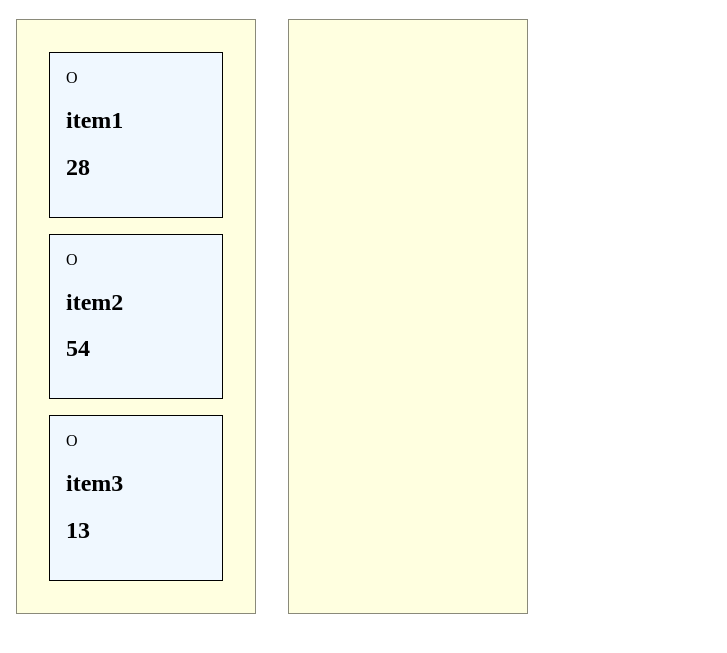
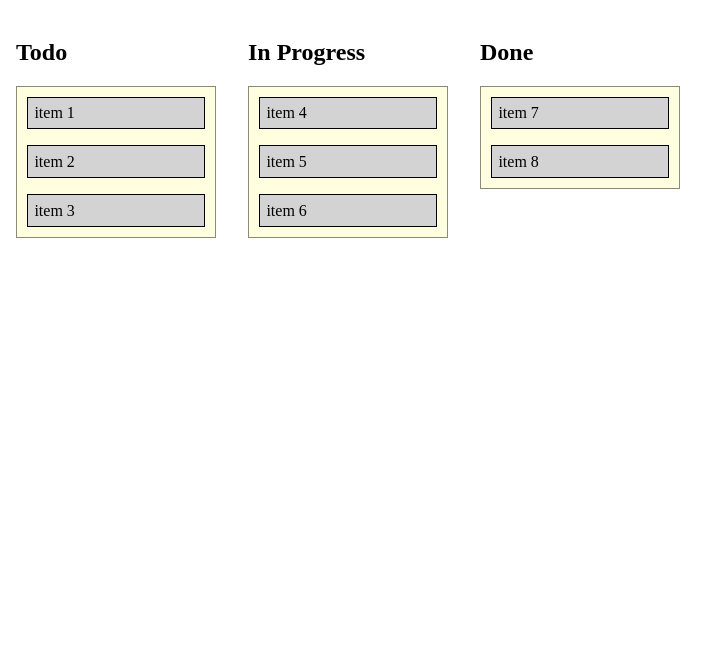
Before and after one commit to gDenisLit/simple-dnd-vanila, a plain HTML site: page index.html in a window 1280 px wide. Shown: the part 61-714 px from the top of the page, without its empty margins (0-727 px from the left). Drawn offline with Linux system fonts and the light colour scheme.

Commit message:
add basic dnd functionality. build small canban board, able to move items between arrays

```diff
--- a/assets/main.js
+++ b/assets/main.js
@@ -1,38 +1,138 @@
 'use strict'
 
-function init(){
-    const items = getItems()
-    renderItems(items)
+var todoItems
+var inProgressItems
+var doneItems
+
+const todoContainer = document.getElementById("todo-container")
+const inProgressContainer = document.getElementById("in-progress-container")
+const doneContainer = document.getElementById("done-container")
+
+function init() {
+    createItems()
+    renderItems()
+    addEventListeners()
 }
 
-function renderItems(items) {
-    const strHtml = items.map(item => `
-        <li class="item-preview" draggable="true">
-            <div>O</div>
-            <h2>${item.name}</h2>
-            <h2>${item.price}</h2>
-        </li>
-    `).join('')
-    document.querySelector('.item-list').innerHTML = strHtml
+function renderItems() {
+    renderArrayItems(todoContainer, todoItems)
+    renderArrayItems(inProgressContainer, inProgressItems)
+    renderArrayItems(doneContainer, doneItems)
 }
 
-function getItems(){
+function addEventListeners() {
+    handleDrop("todo-container", todoItems)
+    handleDrop("in-progress-container", inProgressItems)
+    handleDrop("done-container", doneItems)
+}
+
+function renderArrayItems(container, items) {
+    container.innerHTML = ''
+
+    items.forEach((item, i) => {
+        const draggableItem = createDraggableItem(item, i)
+        container.appendChild(draggableItem)
+    })
+}
+
+function createDraggableItem(item, index) {
+    const draggableItem = document.createElement("li")
+    draggableItem.className = "item-preview"
+    draggableItem.draggable = true
+    draggableItem.textContent = item.name
+
+    draggableItem.addEventListener("dragstart", (event) => {
+        event.dataTransfer.setData("text/plain", JSON.stringify({ item, index }))
+    })
+    return draggableItem
+}
+
+function handleDrop(containerId, items) {
+    const container = document.getElementById(containerId)
+
+    container.addEventListener("dragover", (event) => {
+        event.preventDefault()
+    })
+
+    container.addEventListener("drop", (event) => {
+        const { item, index } = JSON.parse(event.dataTransfer.getData("text/plain"))
+        removeItemFromArrays(item)
+
+        items.splice(index, 0, item)
+        renderItems()
+    })
+}
+
+function removeItemFromArrays(item) {
+    removeFromArray(todoItems, item)
+    removeFromArray(inProgressItems, item)
+    removeFromArray(doneItems, item)
+}
+
+function removeFromArray(array, item) {
+    const index = array.findIndex(i => i.id === item.id)
+    if (index !== -1) {
+        array.splice(index, 1)
+    }
+}
+
+function createItems() {
     let id = 101
-    return [
+    const todos = [
         {
-            id: id++,
-            name: 'item1',
+            id: id++ + '',
+            name: 'item 1',
             price: 28,
+            status: 'todo'
         },
         {
-            id: id++,
-            name: 'item2',
+            id: id++ + '',
+            name: 'item 2',
             price: 54,
+            status: 'todo'
         },
         {
-            id: id++,
-            name: 'item3',
+            id: id++ + '',
+            name: 'item 3',
             price: 13,
+            status: 'todo'
         },
     ]
+    const inProgress = [
+        {
+            id: id++ + '',
+            name: 'item 4',
+            price: 28,
+            status: 'inProgress'
+        },
+        {
+            id: id++ + '',
+            name: 'item 5',
+            price: 54,
+            status: 'inProgress'
+        },
+        {
+            id: id++ + '',
+            name: 'item 6',
+            price: 13,
+            status: 'inProgress'
+        },
+    ]
+    const done = [
+        {
+            id: id++ + '',
+            name: 'item 7',
+            price: 28,
+            status: 'done'
+        },
+        {
+            id: id++ + '',
+            name: 'item 8',
+            price: 54,
+            status: 'done'
+        },
+    ]
+    todoItems = todos
+    inProgressItems = inProgress
+    doneItems = done
 }
--- a/assets/style.css
+++ b/assets/style.css
@@ -27,16 +27,17 @@ ul {
     display: flex;
     flex-direction: column;
     gap: 1em;
-    padding: 2em;
-    border: 1px solid rgba(0, 0, 0, 0.46);
     width: max-content;
     background-color: lightyellow;
-    min-width: 15em;
+    border: 1px solid rgba(0, 0, 0, 0.46);
+    padding: 10px;
+    width: 200px;
 }
 
 .item-preview {
     border: 1px solid black;
-    padding: 1em;
     background-color: aliceblue;
     cursor: pointer;
+    background-color: lightgray;
+    padding: 0.4em;
 }
--- a/index.html
+++ b/index.html
@@ -1,5 +1,6 @@
 <!DOCTYPE html>
 <html lang="en">
+
 <head>
     <meta charset="UTF-8">
     <meta http-equiv="X-UA-Compatible" content="IE=edge">
@@ -7,12 +8,24 @@
     <title>Dnd playground</title>
     <link rel="stylesheet" href="assets/style.css">
 </head>
+
 <body onload="init()">
     <h1>Items</h1>
     <section class="wrapper">
-        <ul class="item-list list1" ></ul>
-        <ul class="item-list list2"></ul>
+        <div>
+            <h2>Todo</h2>
+            <ul id="todo-container" class="item-list"></ul>
+        </div>
+        <div>
+            <h2>In Progress</h2>
+            <ul id="in-progress-container" class="item-list"></ul>
+        </div>
+        <div>
+            <h2>Done</h2>
+            <ul id="done-container" class="item-list"></ul>
+        </div>
     </section>
     <script src="assets/main.js"></script>
 </body>
+
 </html>
```
